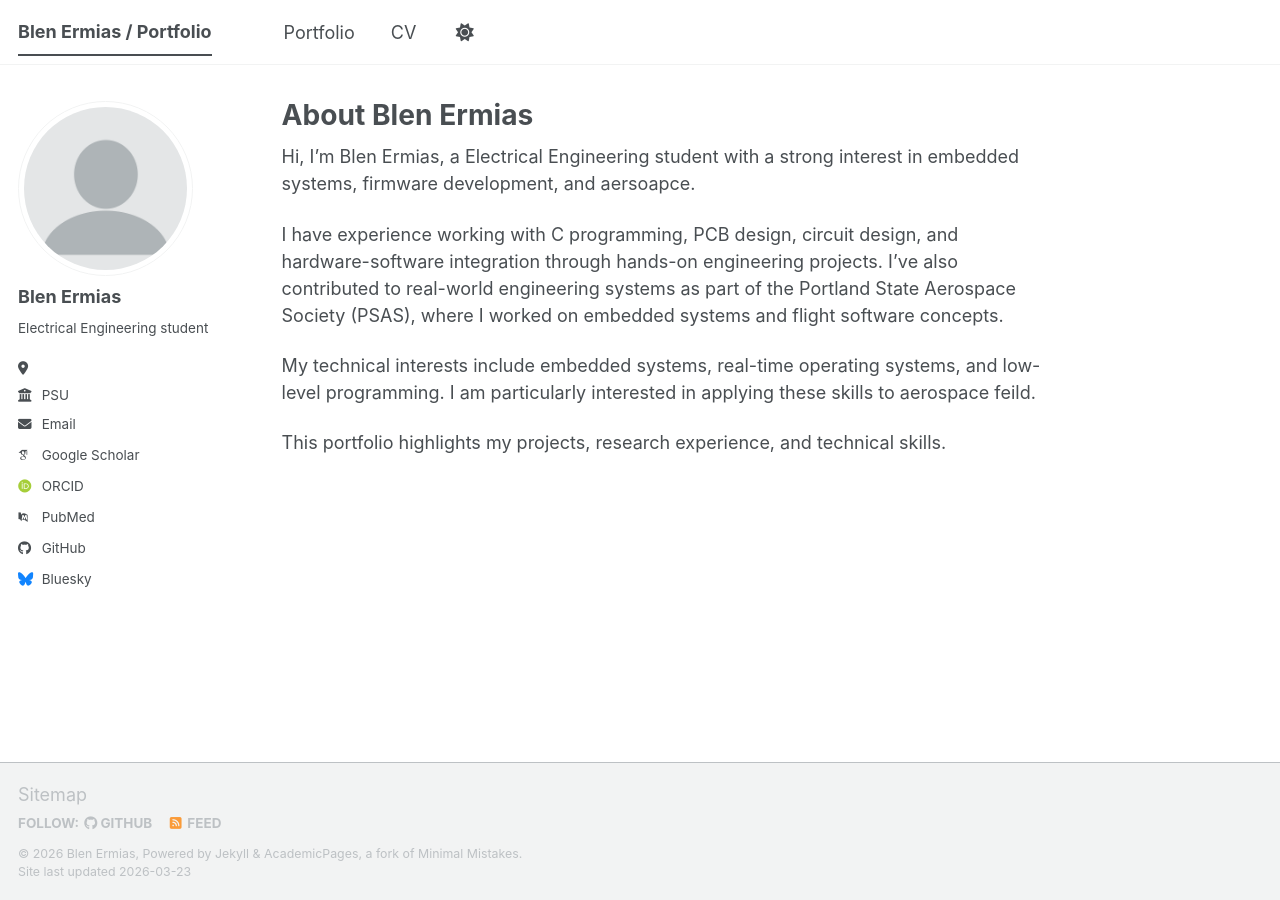
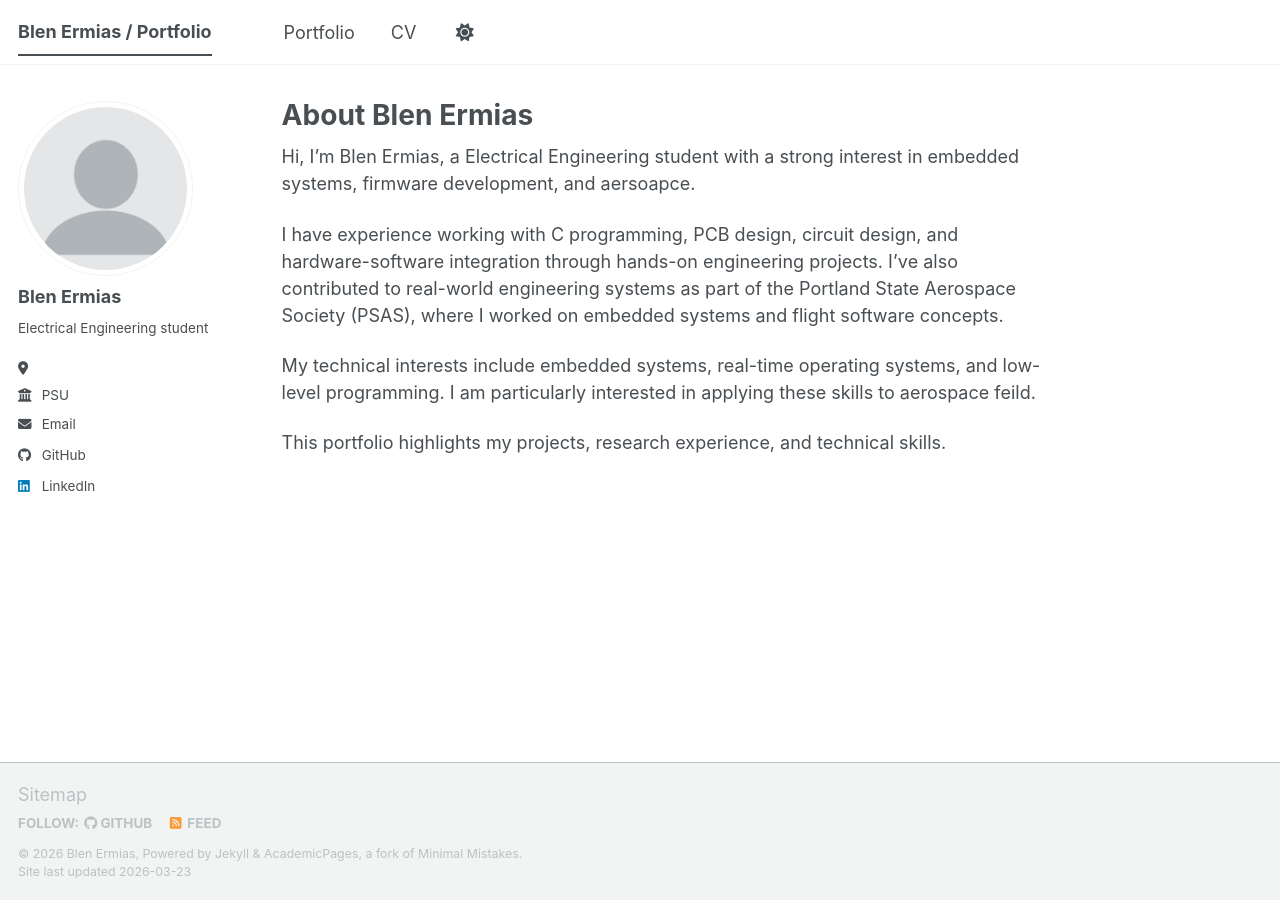
Before and after one commit to Blen-E/Blen-E.github.io, a Jekyll site: the page built from _pages/about.md, in a window 1280 px wide. Built offline with Jekyll 4.4.1, drawn with Linux system fonts in a browser that asks for light colours; some web fonts are replaced; a script bundle is joined from its source files by our own code; library files that are not in the unit come from our copies.

Commit message:
made more changes _config.yml

```diff
--- a/_config.yml
+++ b/_config.yml
@@ -35,13 +35,10 @@
   # Academic websites
   academia         : # URL
   arxiv            : # URL - Update with the correct link to your profile
-  googlescholar    : "https://scholar.google.com/citations?user=PS_CX0AAAAAJ"
   inspire-hep      : # URL
   impactstory      : # URL
-  orcid            : "https://orcid.org/yourorcidurl"
   semantic         : # URL
   ssrn             : # URL
-  pubmed           : "https://www.ncbi.nlm.nih.gov/pubmed/?term=john+snow"
   researchgate     : # URL
   scopus           : # URL
   zotero           : # URL
@@ -57,7 +54,6 @@
 
   # Social media
   artstation       : # Username
-  bluesky          : "bsky.app" # Replace this with you Bluesky username
   facebook         : # Username
   flickr           : # Username
   foursquare       : # Username
@@ -66,7 +62,7 @@
   keybase          : # Username
   instagram        : # Username
   lastfm           : # Username
-  linkedin         : # Username
+  linkedin         : "www.linkedin.com/in/blen-ermias"
   mastodon         : # URL
   medium           : # URL
   pinterest        : # Username
```
